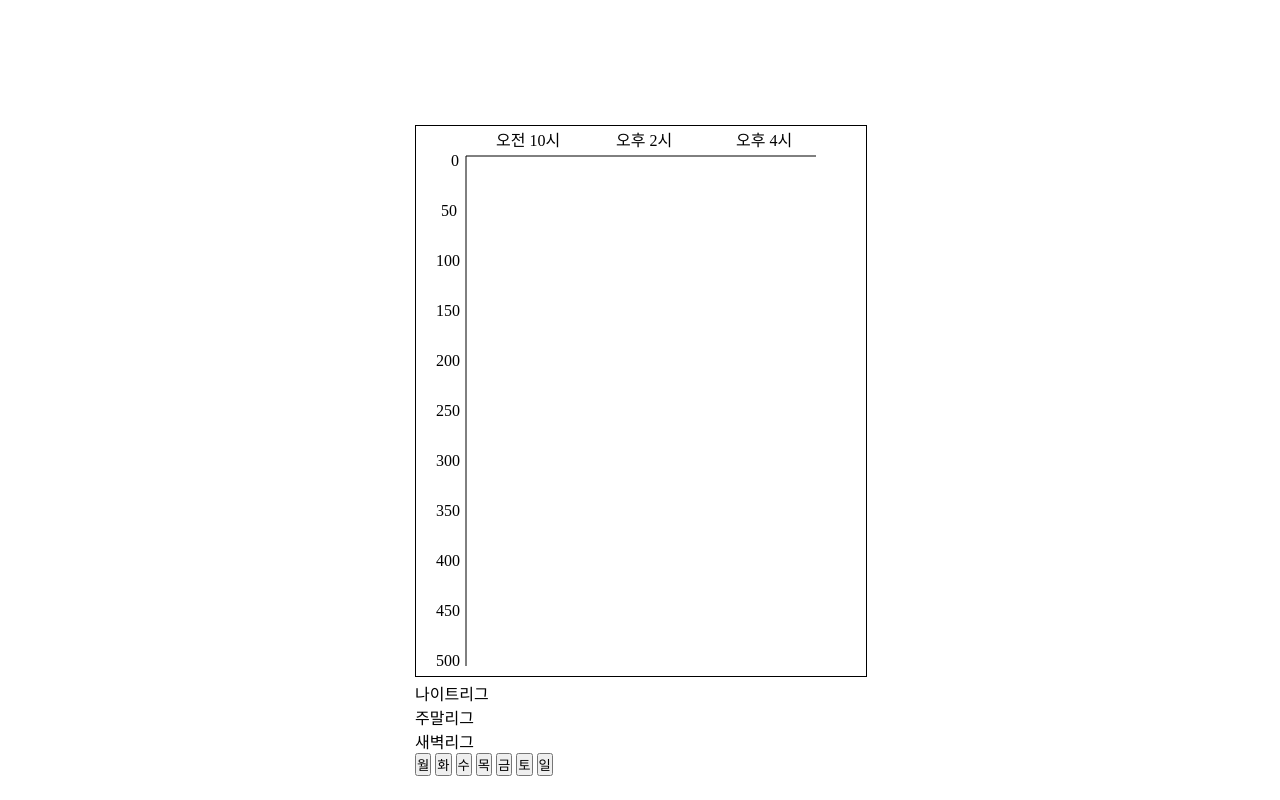
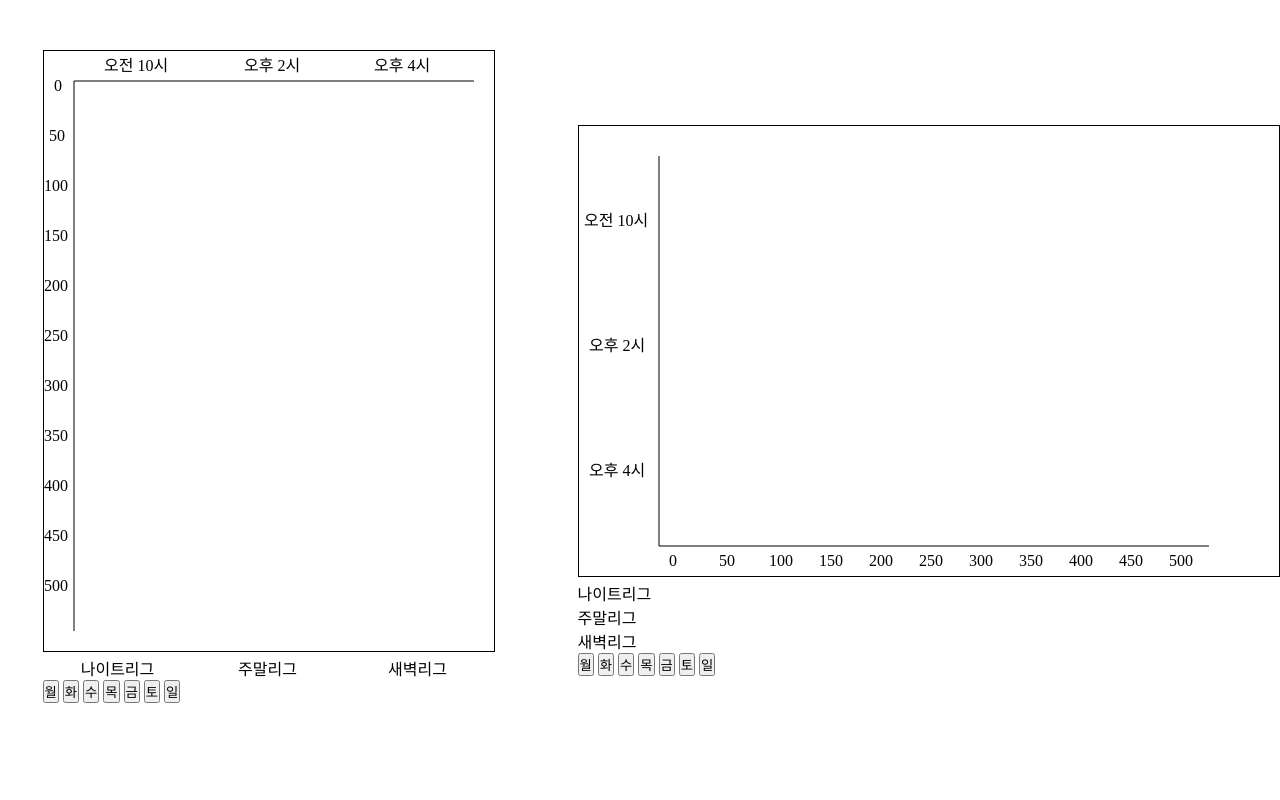
Before and after one commit to TaeWoongYoun/challengeStudy, a PHP site: page /chart.html in a window 1280 px wide. Run offline with PHP 8.4, Linux system fonts and the light colour scheme.

Commit message:
test : Update chart

```diff
--- a/Btest/chart.css
+++ b/Btest/chart.css
@@ -3,23 +3,46 @@
     margin: 0;
 }
 
+.bar, .bar2{
+    transition: all 1s;
+}
+
+.chartarea{
+    width: 1320px;
+    height: 700px;
+    display: flex;
+    justify-content: space-around;
+    align-items: center;
+}
+
 .chartH{
     width: 450px;
     height: 600px;
-    position: absolute;
-    top: 50%;
-    left: 50%;
-    transform: translate(-50%, -50%);
 }
 
 .chart{
-    margin-top: 25px;
     width: 450px;
-    height: 550px;
-    border: 1px black solid;
+    height: 600px;
+    border: 1px solid black;
 }
 
-.bar {
-    fill: steelblue;
-    transition: height 0.8s;
+.league{
+    width: 450px;
+    display: flex;
 }
+
+.league div{
+    width: 150px;
+    text-align: center;
+}
+
+.chartW{
+    width: 700px;
+    height: 450px;
+}
+
+.chart2{
+    width: 700px;
+    height: 450px;
+    border: 1px solid black;
+}
--- a/Btest/chart.html
+++ b/Btest/chart.html
@@ -9,32 +9,31 @@
 </head>
 <body>
 
+    <div class="chartarea">
         <div class="chartH">
             <svg class="chart">
-            <!-- X축 -->
-            <line x1="50" x2="400" y1="30" y2="30" stroke="#000"></line>
-            <!-- Y축 -->
-            <line x1="50" x2="50" y1="30" y2="540" stroke="#000"></line>
+                <line x1="30" x2="430" y1="30" y2="30" stroke="#000"></line>
+                <line x1="30" x2="30" y1="30" y2="580" stroke="#000"></line>
 
-            <text id="xLabel1" x="80" y="20">오전 10시</text>
-            <text id="xLabel1" x="200" y="20">오후 2시</text>
-            <text id="xLabel1" x="320" y="20">오후 4시</text>
+                <text x="60" y="20" id="xLabel1">오전 10시</text>
+                <text x="200" y="20" id="xLabel2">오후 2시</text>
+                <text x="330" y="20" id="xLabel3">오후 4시</text>
 
-            <rect width="50" height="0" x="90" y="30" class="bar" id="bar1"></rect>
-            <rect width="50" height="0" x="205" y="30" class="bar" id="bar2"></rect>
-            <rect width="50" height="0" x="325" y="30" class="bar" id="bar3"></rect>
+                <text x="10" y="40">0</text>
+                <text x="5" y="90">50</text>
+                <text x="0" y="140">100</text>
+                <text x="0" y="190">150</text>
+                <text x="0" y="240">200</text>
+                <text x="0" y="290">250</text>
+                <text x="0" y="340">300</text>
+                <text x="0" y="390">350</text>
+                <text x="0" y="440">400</text>
+                <text x="0" y="490">450</text>
+                <text x="0" y="540">500</text>
 
-            <text x="35" y="40">0</text>
-            <text x="25" y="90">50</text>
-            <text x="20" y="140">100</text>
-            <text x="20" y="190">150</text>
-            <text x="20" y="240">200</text>
-            <text x="20" y="290">250</text>
-            <text x="20" y="340">300</text>
-            <text x="20" y="390">350</text>
-            <text x="20" y="440">400</text>
-            <text x="20" y="490">450</text>
-            <text x="20" y="540">500</text>
+                <rect x="70" y="30" width="50px" height="0px" class="bar" id="bar1"></rect>
+                <rect x="205" y="30" width="50px" height="0px" class="bar" id="bar2"></rect>
+                <rect x="335" y="30" width="50px" height="0px" class="bar" id="bar3"></rect>
             </svg>
 
             <div class="league">
@@ -43,7 +42,6 @@
                 <div onclick="changeLeague('새벽리그')">새벽리그</div>
             </div>
 
-        <div class="btnH">
             <button onclick="updateChart('월')">월</button>
             <button onclick="updateChart('화')">화</button>
             <button onclick="updateChart('수')">수</button>
@@ -52,6 +50,47 @@
             <button onclick="updateChart('토')">토</button>
             <button onclick="updateChart('일')">일</button>
         </div>
+
+        <div class="chartW">
+            <svg class="chart2">
+                <line x1="80" x2="630" y1="420" y2="420" stroke="#000"></line>
+                <line x1="80" x2="80" y1="30" y2="420" stroke="#000"></line>
+
+                <text x="5" y="100" id="xLabel12">오전 10시</text>
+                <text x="10" y="225" id="xLabel22">오후 2시</text>
+                <text x="10" y="350" id="xLabel32">오후 4시</text>
+
+                <text x="90" y="440">0</text>
+                <text x="140" y="440">50</text>
+                <text x="190" y="440">100</text>
+                <text x="240" y="440">150</text>
+                <text x="290" y="440">200</text>
+                <text x="340" y="440">250</text>
+                <text x="390" y="440">300</text>
+                <text x="440" y="440">350</text>
+                <text x="490" y="440">400</text>
+                <text x="540" y="440">450</text>
+                <text x="590" y="440">500</text>
+
+                <rect x="80" y="70" width="0px" height="50px" class="bar2" id="bar12"></rect>
+                <rect x="80" y="195" width="0px" height="50px" class="bar2" id="bar22"></rect>
+                <rect x="80" y="320" width="0px" height="50px" class="bar2" id="bar32"></rect>
+            </svg>
+
+            <div class="league2">
+                <div onclick="changeLeague2('나이트리그')">나이트리그</div>
+                <div onclick="changeLeague2('주말리그')">주말리그</div>
+                <div onclick="changeLeague2('새벽리그')">새벽리그</div>
+            </div>
+
+            <button onclick="updateChart2('월')">월</button>
+            <button onclick="updateChart2('화')">화</button>
+            <button onclick="updateChart2('수')">수</button>
+            <button onclick="updateChart2('목')">목</button>
+            <button onclick="updateChart2('금')">금</button>
+            <button onclick="updateChart2('토')">토</button>
+            <button onclick="updateChart2('일')">일</button>
+        </div>
     </div>
 
     <script src="chart.js"></script>
--- a/Btest/chart.js
+++ b/Btest/chart.js
@@ -6,9 +6,9 @@ const chartData = {
 
 function updateChart(day){
     const league = $(".select").text().trim();
-    const data = chartData[league][day];
+    const data= chartData[league][day];
     $(".bar").each((i, element) => $(element).attr("height", data[i]));
-}
+};
 
 function changeLeague(league){
     const index = ["나이트리그", "주말리그", "새벽리그"].indexOf(league);
@@ -16,6 +16,38 @@ function changeLeague(league){
     const labels = {
         "나이트리그": ["오후 6시", "오후 10시", ""],
         "주말리그": ["오전 10시", "오후 2시", "오후 4시"],
-        "새벽리그"
+        "새벽리그": ["오전 4시", "오전 7시", ""]
     }
+    setText(labels[league][0],labels[league][1],labels[league][2]);
+    updateChart("월");
 }
+
+function setText(label1,label2,label3){
+    $("#xLabel1").text(label1);
+    $("#xLabel2").text(label2);
+    $("#xLabel3").text(label3);
+}
+
+function updateChart2(day) {
+    const league = $(".select2").text().trim(); // 클래스 select2로 수정
+    const data = chartData[league][day];
+    $(".bar2").each((i, element) => $(element).attr("width", data[i])); // width 속성으로 수정
+}
+
+function changeLeague2(league) {
+    const index = ["나이트리그", "주말리그", "새벽리그"].indexOf(league);
+    $(".league2 div").removeClass("select2").eq(index).addClass("select2"); // 클래스 select2로 수정
+    const labels = {
+        "나이트리그": ["오후 6시", "오후 10시", ""],
+        "주말리그": ["오전 10시", "오후 2시", "오후 4시"],
+        "새벽리그": ["오전 4시", "오전 7시", ""]
+    };
+    setText2(labels[league][0], labels[league][1], labels[league][2]); // setText2 함수로 수정
+    updateChart2("월");
+}
+
+function setText2(label1, label2, label3) {
+    $("#xLabel12").text(label1); // xLabel12로 수정
+    $("#xLabel22").text(label2); // xLabel22로 수정
+    $("#xLabel32").text(label3); // xLabel32로 수정
+}
```
Lines whose indentation alone changed are shown as unchanged.
